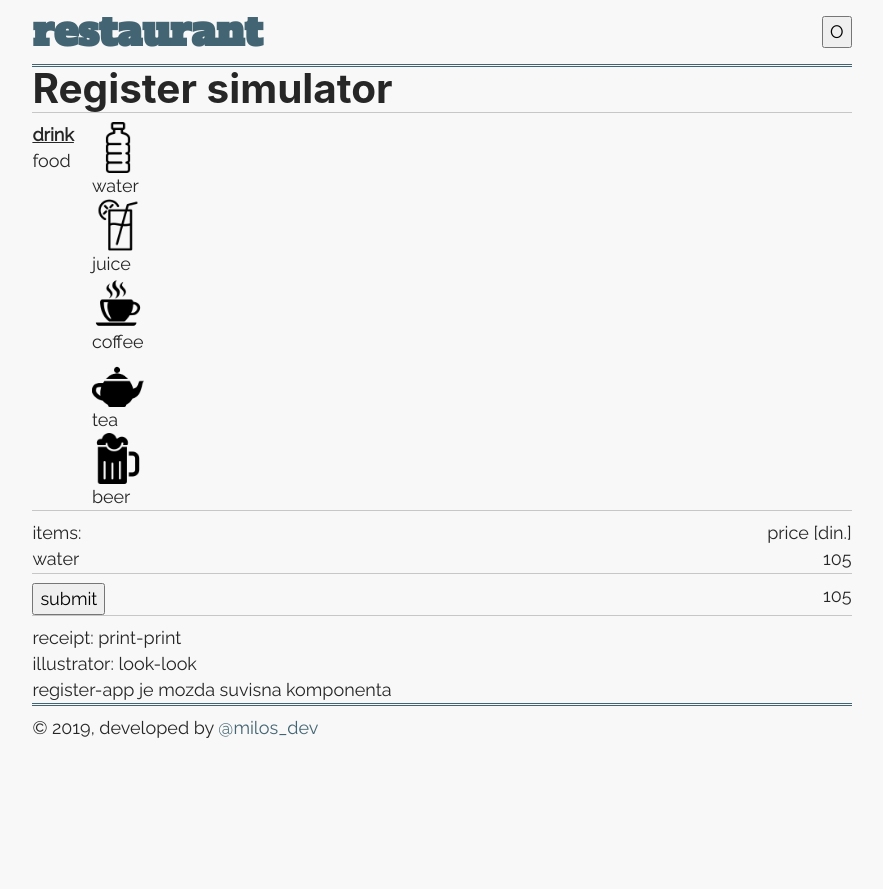
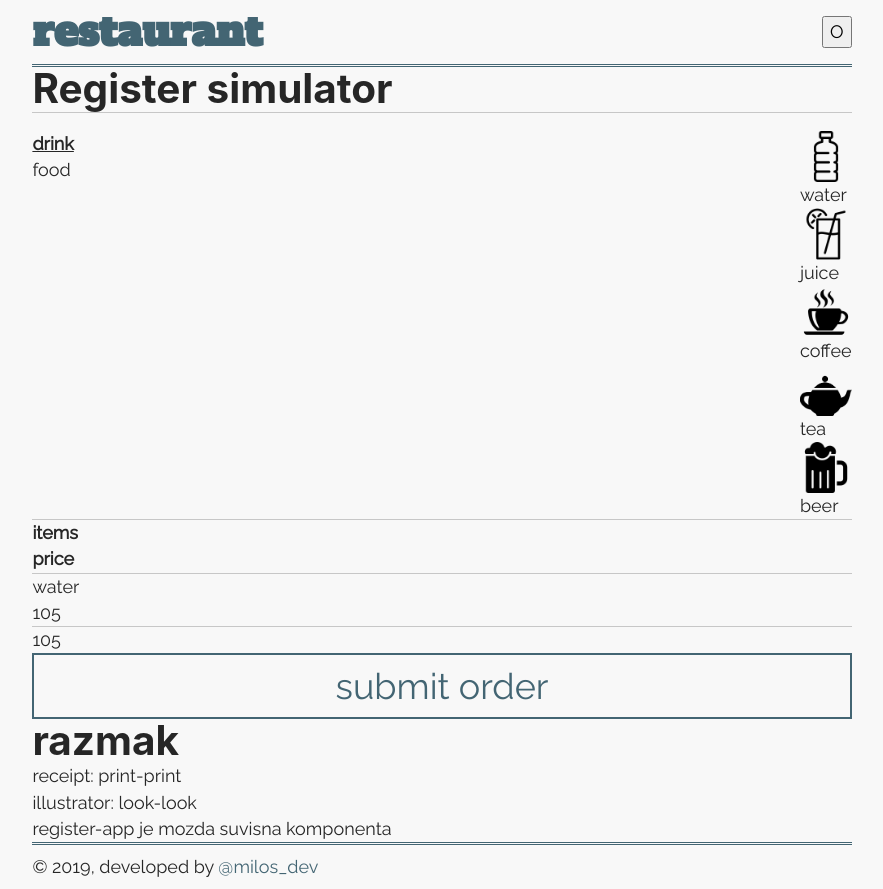
Before and after one commit to obrovacm/restaurant, a Gatsby site: page /register in a window 1280 px wide. Both pictures are taken after a click on the element "water". Shown: the whole page, without its empty margins (198-1081 px from the left). Before the commit the page ends 800 px from the top, so only its background shows below. Built offline with nearby package versions, Linux system fonts and the light colour scheme; Gatsby itself is replaced by a stand-in of ours.

Commit message:
counting ordered items + styling improvement

```diff
--- a/src/components/layout/layout.module.scss
+++ b/src/components/layout/layout.module.scss
@@ -12,6 +12,9 @@ body {
 a {
   text-decoration: none;
   color: $primary;
+}
+hr {
+  margin: 0;
 }
 
 .layout {
--- a/src/components/layout/nav.module.scss
+++ b/src/components/layout/nav.module.scss
@@ -27,6 +27,7 @@
   position: absolute;
   top: 100%;
   width: 100%;
+  z-index: 3;
   background: $background-color;
   border-bottom: 3px double $primary;
 
--- a/src/components/register/menu/menu.js
+++ b/src/components/register/menu/menu.js
@@ -36,13 +36,7 @@ export default class Menu extends Component {
     this.state.items.forEach(item => {
       allCategories.push(item.category)
     })
-
-    const uniqueCategories = allCategories.filter(
-      (item, index, self) =>
-        // console.log("item", index, ":", item, "\nself: ", self)
-        // self refers to allCategories[] list
-        self.indexOf(item) === index
-    )
+    const uniqueCategories = [...new Set(allCategories)]
 
     this.setState({
       categories: uniqueCategories,
@@ -60,10 +54,13 @@ export default class Menu extends Component {
       order: [...this.state.order, item],
     })
   }
-  removeOrderItem = index => {
+  removeOrderItem = name => {
     let newStateOrder = [...this.state.order]
-    newStateOrder.splice(index, 1)
+    const item = newStateOrder.find(item => item.name === name)
+    const itemIndex = newStateOrder.indexOf(item)
+    newStateOrder.splice(itemIndex, 1)
     console.log("stateOrder", newStateOrder)
+    console.log("itemIndex", itemIndex)
     this.setState({
       order: newStateOrder,
     })
@@ -126,7 +123,6 @@ export default class Menu extends Component {
           <div className={styles.categories}>{categories}</div>
           <div className={styles.menuItems}>{menuItems}</div>
         </div>
-        <hr />
         <Order
           order={this.state.order}
           removeOrderItem={this.removeOrderItem}
--- a/src/components/register/menu/menu.module.scss
+++ b/src/components/register/menu/menu.module.scss
@@ -3,6 +3,8 @@
 .menu {
   display: flex;
   flex-direction: row;
+  justify-content: space-between;
+  margin-top: 1em;
   div * {
     cursor: pointer;
     transition: transform 200ms;
@@ -15,11 +17,12 @@
   flex-direction: column;
   margin-right: 1em;
   div {
+    outline: none;
     &:hover,
     &:focus {
       p {
         color: $denim;
-        transform: translateX(0.5em);
+        transform: translateX(3px);
       }
     }
   }
@@ -39,7 +42,9 @@
 .menu-item {
   margin: 0 1em;
   margin-bottom: 1em;
-  width: 80px;
+  flex-grow: 1;
+  min-width: 80px;
+  max-width: 100px;
   &:hover {
     color: $denim;
     div {
--- a/src/components/register/menu/order.js
+++ b/src/components/register/menu/order.js
@@ -10,22 +10,45 @@ export default class CurrentOrder extends Component {
 
   renderOrder = () => {
     const { order, removeOrderItem } = this.props
-    return order.map((item, i) => (
+    const orderObject = {}
+
+    // const uniqueItems = [...new Set(order)]
+    order.forEach(item => {
+      if (orderObject[item.name] === undefined) {
+        orderObject[item.name] = 1
+      } else {
+        orderObject[item.name] += 1
+      }
+    })
+    const orderObjectKeys = Object.keys(orderObject)
+    console.log("orderObject:", orderObject)
+    console.log("order:", order)
+
+    return orderObjectKeys.map((key, i) => {
+      const count = orderObject[key]
+      const item = order.find(item => item.name === key)
+      const price = item.price * count
+
+      return (
         <div
           className={styles.sameRow}
           key={i}
-        onClick={() => removeOrderItem(i)}
+          onClick={() => removeOrderItem(key)}
           onKeyDown={e => {
             // prevents tab-triggering of func
-          if (e.keyCode === 13) removeOrderItem(i)
+            if (e.keyCode === 13) removeOrderItem(key)
           }}
           role="menuitem"
           tabIndex={0}
         >
-        <div>{item.name}</div>
-        <div>{item.price}</div>
+          <div>
+            {count > 1 && count + "x "}
+            {key}
           </div>
-    ))
+          <div>{price}</div>
+        </div>
+      )
+    })
   }
 
   render() {
@@ -33,16 +56,22 @@ export default class CurrentOrder extends Component {
     const total = this.getTotalPrice()
     return (
       <>
+        <hr />
         <div className={styles.sameRow}>
-          <div>items:</div>
-          <div>price [din.]</div>
+          <div>
+            <b>items</b>
           </div>
+          <div>
+            <b>price</b>
+          </div>
+        </div>
+        <hr />
         <div className={styles.order}>{renderOrder}</div>
         <hr />
-        <div className={styles.sameRow}>
-          <button>submit</button>
-          <div>{total}</div>
+        <div className={styles.totalPrice}>
+          <p>{total}</p>
         </div>
+        <button className={styles.btn}>submit order</button>
       </>
     )
   }
--- a/src/components/register/menu/order.module.scss
+++ b/src/components/register/menu/order.module.scss
@@ -1,19 +1,49 @@
 @import "src/styles/variables.scss";
 
-.sameRow {
+.same-row {
   display: flex;
   flex-direction: row;
   justify-content: space-between;
+  padding: 0.5em;
 }
 
 .order {
+  .same-row:nth-child(2n) {
+    background: rgba($grey, 0.1);
+  }
   div {
     cursor: pointer;
     transition: transform 200ms;
     user-select: none;
     &:hover {
-      transform: translateX(0.5em);
+      transform: translateX(3px);
       color: $denim;
     }
   }
 }
+
+.total-price {
+  display: flex;
+  flex-direction: row;
+  justify-content: flex-end;
+  padding: 0.5em;
+  font-weight: bold;
+  font-size: 1.1em;
+}
+.btn {
+  display: block;
+  width: 100%;
+  font-size: 2em;
+  padding: 0.5em;
+  background: none;
+  color: $denim;
+  border: 2px solid $denim;
+  transition: background 200ms, color 200ms;
+  &:hover {
+    background: $denim;
+    color: $white;
+  }
+  &:active {
+    box-shadow: inner -2px -2px 3px $grey;
+  }
+}
--- a/src/components/register/menu/product.js
+++ b/src/components/register/menu/product.js
@@ -1,9 +1,8 @@
 export default class Product {
-  constructor(name, price, category, icon) {
+  constructor(name, price, category) {
     this.name = name
     this.price = price
     this.category = category
-    this.icon = icon
   }
 }
 
--- a/src/components/register/register-app.js
+++ b/src/components/register/register-app.js
@@ -20,7 +20,7 @@ export default class RegisterApp extends Component {
     return (
       <>
         <Menu addOrder={this.addOrder} />
-        <hr />
+        <h1>razmak</h1>
         <Receipt />
         <Illustrator />
         <p>register-app je mozda suvisna komponenta</p>
```
Lines whose indentation alone changed are shown as unchanged.
